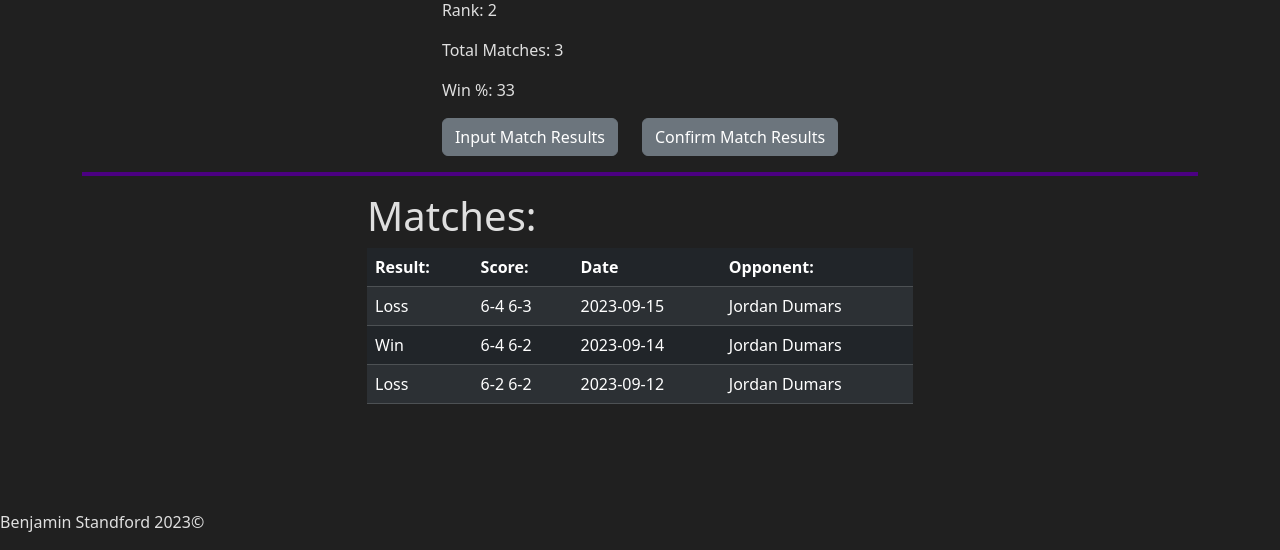
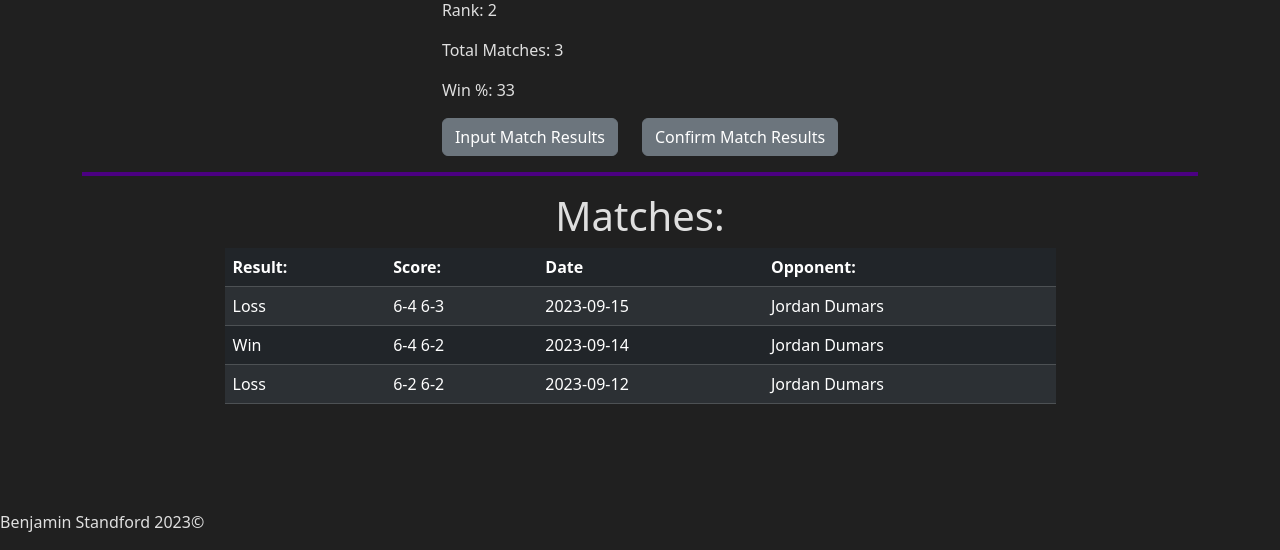
Before and after one commit to Standfordb/Lincoln-Park-Tennis-Ladder, a Flask app: page /profile?id=1 in a window 1280 px wide. Shown: the part 250-800 px from the top of the page. Run offline with Flask 3, Linux system fonts and the light colour scheme; a user stored in the database is signed in; data comes from the database, SQL or seed files in the repository.

Commit message:
table resize

```diff
--- a/templates/profile.html
+++ b/templates/profile.html
@@ -33,8 +33,8 @@
         </div>
         <hr class="border-4 opacity-100">
         <div class="row justify-content-center">
-            <div class="col-6">
-                <h1>Matches:</h1>
+            <div class="col-9">
+                <h1 class="text-center">Matches:</h1>
                 <table class="table table-dark table-striped table-hover">
                     <thead>
                         <tr>
```
